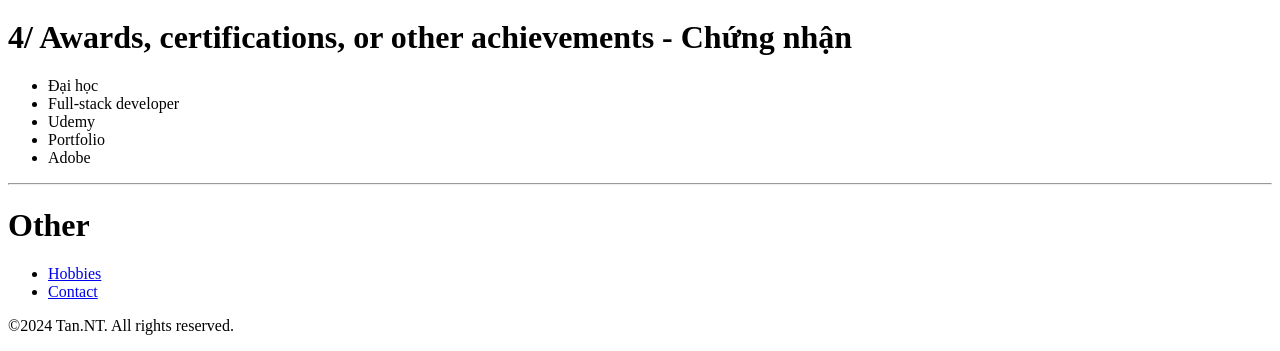
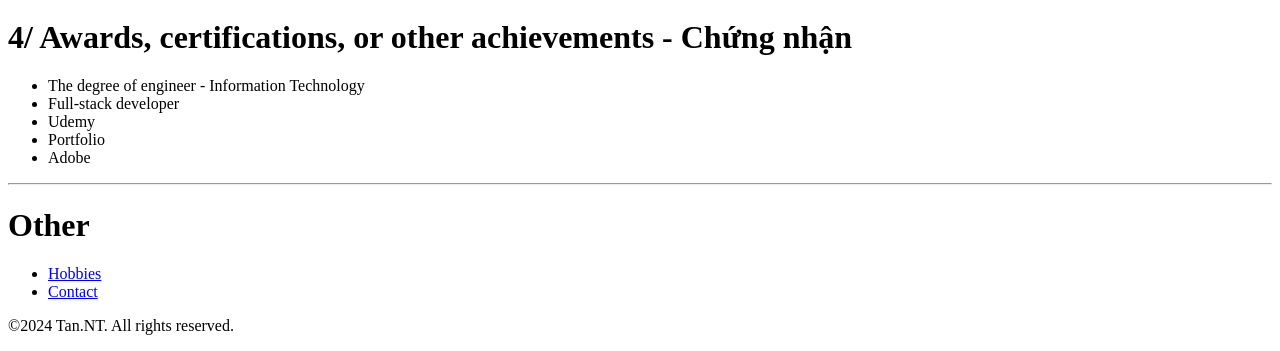
Before and after one commit to DoHoangTan/My-Resume, a plain HTML site: page index.html in a window 1280 px wide. Shown: the part 747-1098 px from the top of the page. Drawn offline with Linux system fonts and the light colour scheme.

Commit message:
Update index.html

```diff
--- a/index.html
+++ b/index.html
@@ -43,7 +43,7 @@
 
     <h1>4/ Awards, certifications, or other achievements - Chứng nhận</h1>
     <ul>
-      <li>Đại học</li>
+      <li>The degree of engineer - Information Technology</li>
       <li>Full-stack developer</li>
       <li>Udemy</li>
       <li>Portfolio</li>
```
